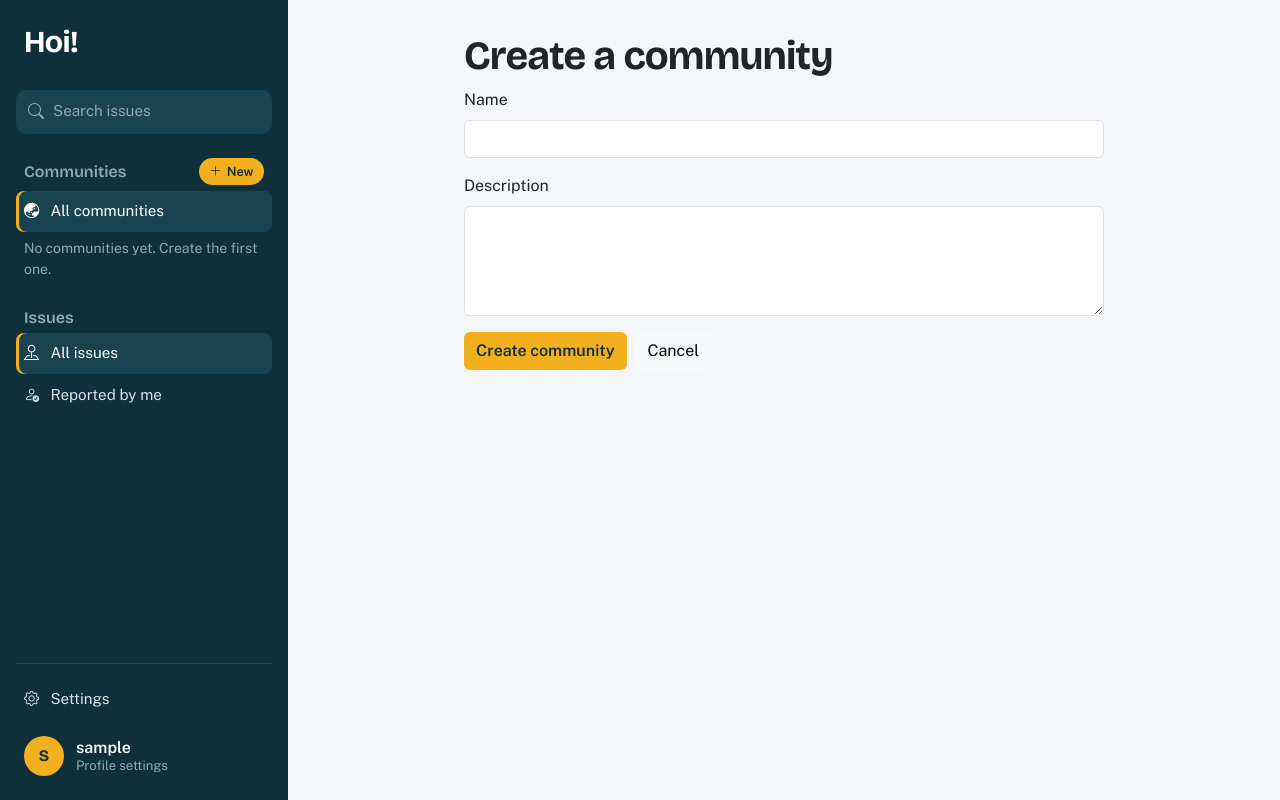
After one commit to tinapay-aa/Hoi-Community-Issue-Mapper, a Django app: page /communities/new/ in a window 1280 px wide. The commit adds this page. Run offline with Django 5.2, Linux system fonts and the light colour scheme; the visitor is signed in with stand-in values (Sample User, id 1); data that the repository does not hold is empty.

Commit message:
Implemented Create for communities

```diff
--- /dev/null
+++ b/HOI/community_issue_mapper/context_processors.py
@@ -0,0 +1,5 @@
+from .models import Community
+
+
+def sidebar(request):
+    return {'communities': Community.objects.filter(is_active=True)}
--- /dev/null
+++ b/HOI/community_issue_mapper/forms.py
@@ -0,0 +1,19 @@
+from django import forms
+from .models import Community
+
+
+class CommunityForm(forms.ModelForm):
+    class Meta:
+        model = Community
+        fields = ['name', 'description', 'is_active']
+        widgets = {
+            'name': forms.TextInput(attrs={'class': 'form-control', 'maxlength': 150}),
+            'description': forms.Textarea(attrs={'class': 'form-control', 'rows': 4}),
+            'is_active': forms.CheckboxInput(attrs={'class': 'form-check-input'}),
+        }
+        labels = {'is_active': 'Active (visible in the sidebar and when reporting)'}
+
+    def __init__(self, *args, **kwargs):
+        super().__init__(*args, **kwargs)
+        if not self.instance.pk:
+            del self.fields['is_active']
--- a/HOI/community_issue_mapper/models.py
+++ b/HOI/community_issue_mapper/models.py
@@ -53,6 +53,12 @@ class CommunityMembership(models.Model):
     def __str__(self):
         return f"{self.user.username} @ {self.community.name} ({self.role})"
 
+    def can_be_managed_by(self, user):
+        if not user.is_authenticated:
+            return False
+        if user.is_superuser or self.created_by_id == user.id:
+            return True
+        return self.memberships.filter(user=user, role='Admin').exists()
 
 class Category(models.Model):
     name = models.CharField(max_length=100, unique=True)
--- a/HOI/community_issue_mapper/urls.py
+++ b/HOI/community_issue_mapper/urls.py
@@ -3,4 +3,10 @@ from . import views
 
 urlpatterns = [
     path('', views.home, name='home'),
+
+    path('communities/', views.CommunityListView.as_view(), name='community_list'),
+    path('communities/new/', views.CommunityCreateView.as_view(), name='community_create'),
+    path('communities/<int:pk>/', views.CommunityDetailView.as_view(), name='community_detail'),
+    path('communities/<int:pk>/edit/', views.CommunityUpdateView.as_view(), name='community_update'),
+    path('communities/<int:pk>/delete/', views.CommunityDeleteView.as_view(), name='community_delete'),
 ]
--- a/HOI/community_issue_mapper/views.py
+++ b/HOI/community_issue_mapper/views.py
@@ -2,6 +2,20 @@ from django.db.models import Q
 from django.shortcuts import render
 
 from .models import Category, Community, Issue
+
+from django.contrib import messages
+from django.contrib.auth.mixins import LoginRequiredMixin, UserPassesTestMixin
+from django.db import transaction
+from django.db.models import Count, Q
+from django.http import Http404
+from django.shortcuts import redirect, render
+from django.urls import reverse, reverse_lazy
+from django.views.generic import (
+    CreateView, DeleteView, DetailView, ListView, UpdateView,
+)
+
+from .forms import CommunityForm
+from .models import Category, Community, CommunityMembership, Issue
 
 
 def home(request):
@@ -68,3 +82,95 @@ def home(request):
         'q': q,
         'issues': issues_data,
     })
+
+
+class CommunityListView(ListView):
+    template_name = 'communities/list.html'
+    paginate_by = 12
+
+    def get_queryset(self):
+        qs = (
+            Community.objects.filter(is_active=True)
+            .annotate(
+                issue_count=Count('issues', distinct=True),
+                member_count=Count('memberships', distinct=True),
+            )
+        )
+        q = self.request.GET.get('q', '').strip()
+        if q:
+            qs = qs.filter(Q(name__icontains=q) | Q(description__icontains=q))
+        return qs
+
+
+class CommunityDetailView(DetailView):
+    model = Community
+    template_name = 'communities/detail.html'
+
+    def get_object(self, queryset=None):
+        obj = super().get_object(queryset)
+        # Archived communities are only visible to their managers
+        if not obj.is_active and not obj.can_be_managed_by(self.request.user):
+            raise Http404
+        return obj
+
+    def get_context_data(self, **kwargs):
+        ctx = super().get_context_data(**kwargs)
+        community = self.object
+        ctx['can_manage'] = community.can_be_managed_by(self.request.user)
+        ctx['recent_issues'] = community.issues.select_related('category')[:5]
+        ctx['issue_count'] = community.issues.count()
+        ctx['member_count'] = community.memberships.count()
+        return ctx
+
+
+class CommunityCreateView(LoginRequiredMixin, CreateView):
+    model = Community
+    form_class = CommunityForm
+    template_name = 'communities/form.html'
+
+    @transaction.atomic
+    def form_valid(self, form):
+        form.instance.created_by = self.request.user
+        response = super().form_valid(form)
+        CommunityMembership.objects.create(
+            community=self.object, user=self.request.user, role='Admin'
+        )
+        messages.success(self.request, f'“{self.object.name}” was created.')
+        return response
+
+    def get_success_url(self):
+        return reverse('community_detail', args=[self.object.pk])
+
+
+class CommunityManagerMixin(LoginRequiredMixin, UserPassesTestMixin):
+    """Only people who can manage the community may continue."""
+    model = Community
+
+    def test_func(self):
+        return self.get_object().can_be_managed_by(self.request.user)
+
+
+class CommunityUpdateView(CommunityManagerMixin, UpdateView):
+    form_class = CommunityForm
+    template_name = 'communities/form.html'
+
+    def form_valid(self, form):
+        messages.success(self.request, 'Community updated.')
+        return super().form_valid(form)
+
+    def get_success_url(self):
+        return reverse('community_detail', args=[self.object.pk])
+
+
+class CommunityDeleteView(CommunityManagerMixin, DeleteView):
+    template_name = 'communities/confirm_delete.html'
+    success_url = reverse_lazy('community_list')
+
+    def get_context_data(self, **kwargs):
+        ctx = super().get_context_data(**kwargs)
+        ctx['issue_count'] = self.object.issues.count()
+        return ctx
+
+    def form_valid(self, form):
+        messages.success(self.request, f'“{self.object.name}” was deleted.')
+        return super().form_valid(form)
--- a/HOI/main/settings.py
+++ b/HOI/main/settings.py
@@ -74,7 +74,6 @@ MIDDLEWARE = [
     'django.contrib.messages.middleware.MessageMiddleware',
     'django.middleware.clickjacking.XFrameOptionsMiddleware',
     'allauth.account.middleware.AccountMiddleware',
-    'allauth.account.middleware.AccountMiddleware',
 ]
 
 ROOT_URLCONF = 'main.urls'
@@ -89,6 +88,7 @@ TEMPLATES = [
                 'django.template.context_processors.request',
                 'django.contrib.auth.context_processors.auth',
                 'django.contrib.messages.context_processors.messages',
+                'community_issue_mapper.context_processors.sidebar',
             ],
         },
     },
--- a/static/css/community-issue/style.css
+++ b/static/css/community-issue/style.css
@@ -1,9 +1,4 @@
 :root {
-    .sidebar {
-  --bs-offcanvas-width: var(--sidebar-w);
-  color: var(--ink-text);
-  flex: 0 0 var(--sidebar-w);
-}
   --ink: #0f2f3a;
   --ink-soft: #1a4351;
   --ink-text: #d6e3e8;
@@ -356,3 +351,13 @@ body {
 @media (min-width: 992px) {
   .sidebar-toggle { display: none; }
 }
+
+/* ---------- Content pages ---------- */
+.page { position: absolute; inset: 0; overflow-y: auto; padding: 2rem 1.5rem; }
+.page-inner { max-width: 860px; margin: 0 auto; }
+.page-title { font-family: var(--font-display); font-weight: 700; letter-spacing: -0.02em; }
+.community-card { color: inherit; border: 1px solid #e3e8ea; transition: box-shadow .15s; }
+.community-card:hover { box-shadow: 0 4px 14px rgba(0,0,0,.1); }
+.community-card .card-title { color: var(--ink); }
+.flash-stack { position: fixed; top: 16px; left: 50%; transform: translateX(-50%); z-index: 2000; width: min(420px, 92vw); }
+@media (max-width: 991.98px) { .page { padding-top: 4.5rem; } }
--- a/templates/base.html
+++ b/templates/base.html
@@ -45,9 +45,9 @@
             {# Communities #}
             <section class="sidebar-section">
                 <div class="sidebar-heading">
-                    <h2>Communities</h2>
+                    <h2><a href="{% url 'community_list' %}" class="text-reset text-decoration-none">Communities</a></h2>
                     {% if user.is_authenticated %}
-                    <a href="#" {# TODO: link to community_create #}
+                    <a href="{% url 'community_create' %}"
                        class="btn-new"
                        data-bs-toggle="tooltip" data-bs-placement="right"
                        title="Don't see your community? Create your own."
@@ -75,7 +75,7 @@
                     </li>
                     {% for community in communities %}
                     <li>
-                        <a href="?community={{ community.id }}{% if only_mine %}&mine=1{% endif %}"
+                        <a href="{% url 'home' %}?community={{ community.id }}{% if only_mine %}&mine=1{% endif %}"
                            class="sidebar-link {% if active_community.id == community.id %}active{% endif %}">
                             <i class="bi bi-geo-alt"></i>
                             <span>{{ community.name }}</span>
@@ -92,7 +92,7 @@
                 <div class="sidebar-heading"><h2>Issues</h2></div>
                 <ul class="sidebar-list">
                     <li>
-                        <a href="?{% if active_community %}community={{ active_community.id }}{% endif %}"
+                        <a href="{% url 'home' %}?{% if active_community %}community={{ active_community.id }}{% endif %}"
                            class="sidebar-link {% if not only_mine %}active{% endif %}">
                             <i class="bi bi-pin-map"></i>
                             <span>All issues</span>
@@ -100,7 +100,7 @@
                     </li>
                     {% if user.is_authenticated %}
                     <li>
-                        <a href="?mine=1{% if active_community %}&community={{ active_community.id }}{% endif %}"
+                        <a href="{% url 'home' %}?mine=1{% if active_community %}&community={{ active_community.id }}{% endif %}"
                            class="sidebar-link {% if only_mine %}active{% endif %}">
                             <i class="bi bi-person-check"></i>
                             <span>Reported by me</span>
@@ -130,8 +130,8 @@
                     <div class="profile-text">
                         <span class="profile-name">Guest</span>
                         <span class="profile-link-row">
-                            <a href="{% url 'account_login' %}" class="profile-link">Log in</a> {# TODO: login url #}
-                            <a href="{% url 'account_signup' %}" class="profile-link">Sign up</a> {# TODO: signup url #}
+                            <a href="#" class="profile-link">Log in</a> {# TODO: login url #}
+                            <a href="#" class="profile-link">Sign up</a> {# TODO: signup url #}
                         </span>
                     </div>
                 </div>
@@ -141,6 +141,16 @@
     </aside>
 
     <main class="app-main">
+        {% if messages %}
+        <div class="flash-stack">
+            {% for m in messages %}
+            <div class="alert alert-{% if m.tags == 'error' %}danger{% else %}{{ m.tags|default:'info' }}{% endif %} alert-dismissible fade show" role="alert">
+                {{ m }}
+                <button type="button" class="btn-close" data-bs-dismiss="alert" aria-label="Close"></button>
+            </div>
+            {% endfor %}
+        </div>
+        {% endif %}
         {% block main-content %}{% endblock %}
     </main>
 </div>
--- /dev/null
+++ b/templates/communities/form.html
@@ -0,0 +1,37 @@
+{% extends "base.html" %}
+{% block title %}{% if object %}Edit {{ object.name }}{% else %}New community{% endif %}{% endblock %}
+
+{% block main-content %}
+<div class="page"><div class="page-inner" style="max-width:640px">
+    <h1 class="page-title">{% if object %}Edit community{% else %}Create a community{% endif %}</h1>
+
+    <form method="post" novalidate>
+        {% csrf_token %}
+        {% if form.non_field_errors %}<div class="alert alert-danger">{{ form.non_field_errors }}</div>{% endif %}
+
+        <div class="mb-3">
+            <label for="{{ form.name.id_for_label }}" class="form-label">Name</label>
+            {{ form.name }}
+            {% for e in form.name.errors %}<div class="text-danger small mt-1">{{ e }}</div>{% endfor %}
+        </div>
+
+        <div class="mb-3">
+            <label for="{{ form.description.id_for_label }}" class="form-label">Description</label>
+            {{ form.description }}
+            {% for e in form.description.errors %}<div class="text-danger small mt-1">{{ e }}</div>{% endfor %}
+        </div>
+
+        {% if form.is_active %}
+        <div class="form-check mb-3">
+            {{ form.is_active }}
+            <label class="form-check-label" for="{{ form.is_active.id_for_label }}">{{ form.is_active.label }}</label>
+        </div>
+        {% endif %}
+
+        <div class="d-flex gap-2">
+            <button type="submit" class="btn btn-accent">{% if object %}Save changes{% else %}Create community{% endif %}</button>
+            <a href="{% if object %}{% url 'community_detail' object.pk %}{% else %}{% url 'community_list' %}{% endif %}" class="btn btn-light">Cancel</a>
+        </div>
+    </form>
+</div></div>
+{% endblock %}
```
Also changed, not shown: templates/communities/confirm_delete.html (added, +23 -0 lines), templates/communities/detail.html (added, +43 -0 lines), templates/communities/list.html (added, +44 -0 lines).
